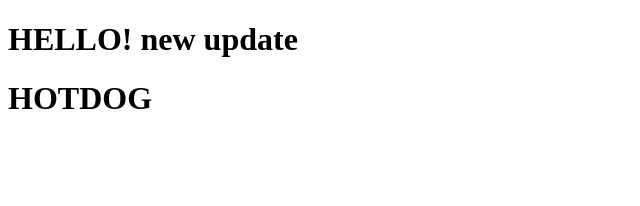
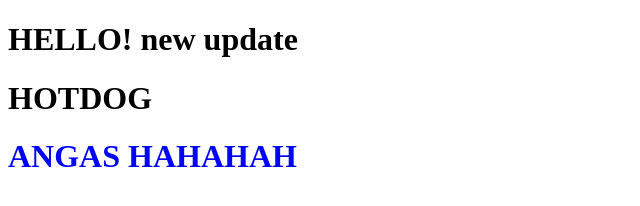
Before and after one commit to Justinbarbas1028/Justinbarbas1028.github.io, a plain HTML site: page index.html in a window 1280 px wide. Shown: the whole page, without its empty margins (0-640 px from the left). Drawn offline with Linux system fonts and the light colour scheme.

Commit message:
New color

```diff
--- a/index.html
+++ b/index.html
@@ -9,5 +9,6 @@
 <body>
     <h1>HELLO! new update</h1>
     <h1>HOTDOG</h1>
+    <h1 style="color: blue;">ANGAS HAHAHAH</h1>
 </body>
 </html>
```
